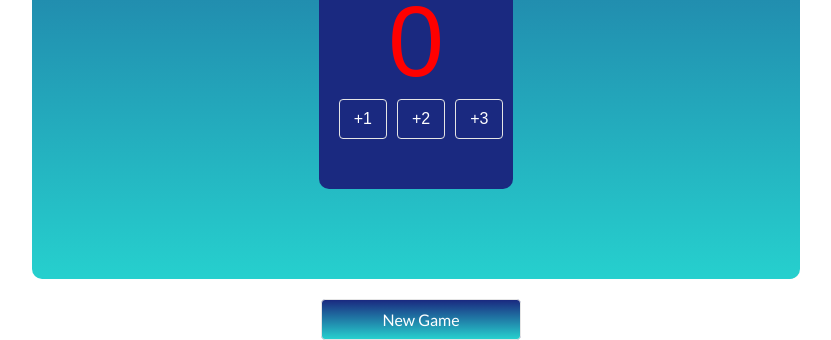
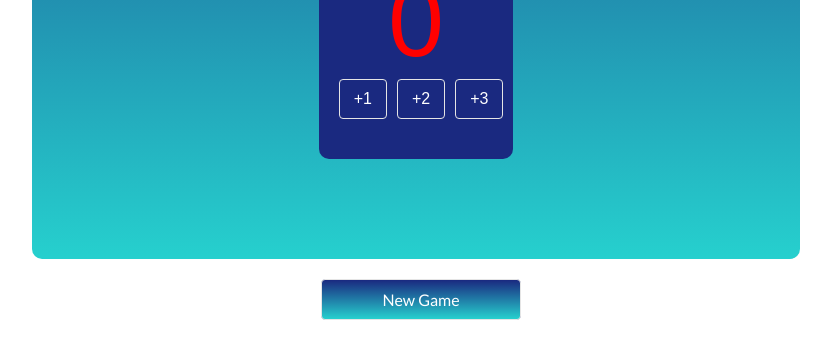
Before and after one commit to emmaonu/score-board-app, a plain HTML site: page index.html in a window 1280 px wide. Shown: the part 475-815 px from the top of the page, without its empty margins (224-1055 px from the left). Drawn offline with Linux system fonts and the light colour scheme.

Commit message:
Update style.css

```diff
--- a/style.css
+++ b/style.css
@@ -73,10 +73,10 @@ button{
     background: #1A2980;
     font-size: 100px;
     border-radius: 10px;
-    margin-bottom: 40px;
+    margin-bottom: 50px;
     /* margin-right: 30px; */
     margin-top: 10px;
-    padding: 10px 10px;
+    padding: 0px 10px;
     color: red;
 }
 
```
